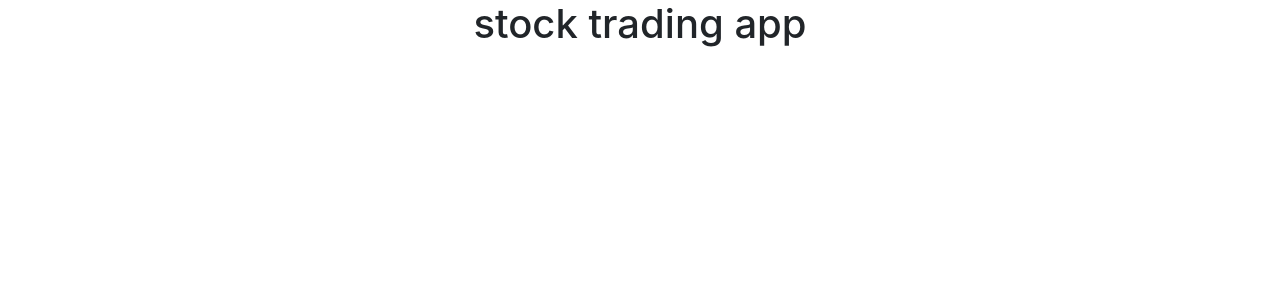
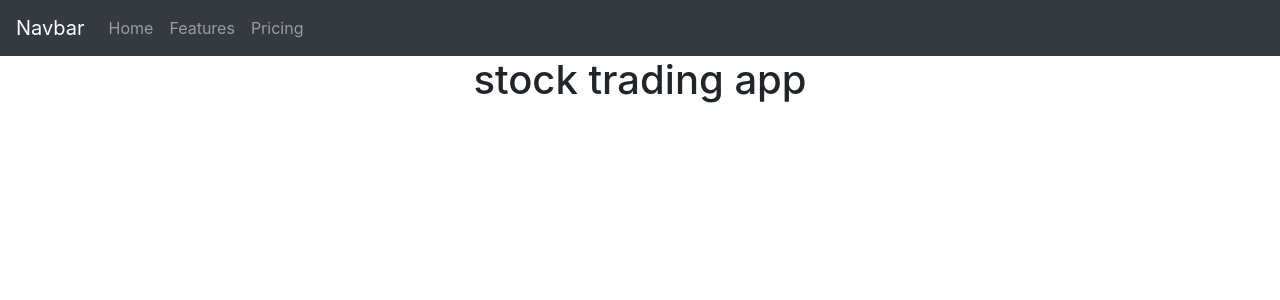
Before and after one commit to jessicaseo83/stock-tracking-app, a React (Create React App) app in the folder stock-tracking/: page / in a window 1280 px wide. Shown: the top 300 px of the page. Built offline with nearby package versions, Linux system fonts and the light colour scheme.

Commit message:
Add TopNav

```diff
--- a/stock-tracking/src/App.js
+++ b/stock-tracking/src/App.js
@@ -1,10 +1,12 @@
-
+import React from 'react';
+import TopNav from './components/TopNav';
 import './App.css';
 
 function App() {
   return (
     <div className="App">
-     <h1>stock trading app</h1>
+      <TopNav />
+      <h1>stock trading app</h1>
     </div>
   );
 }
```
